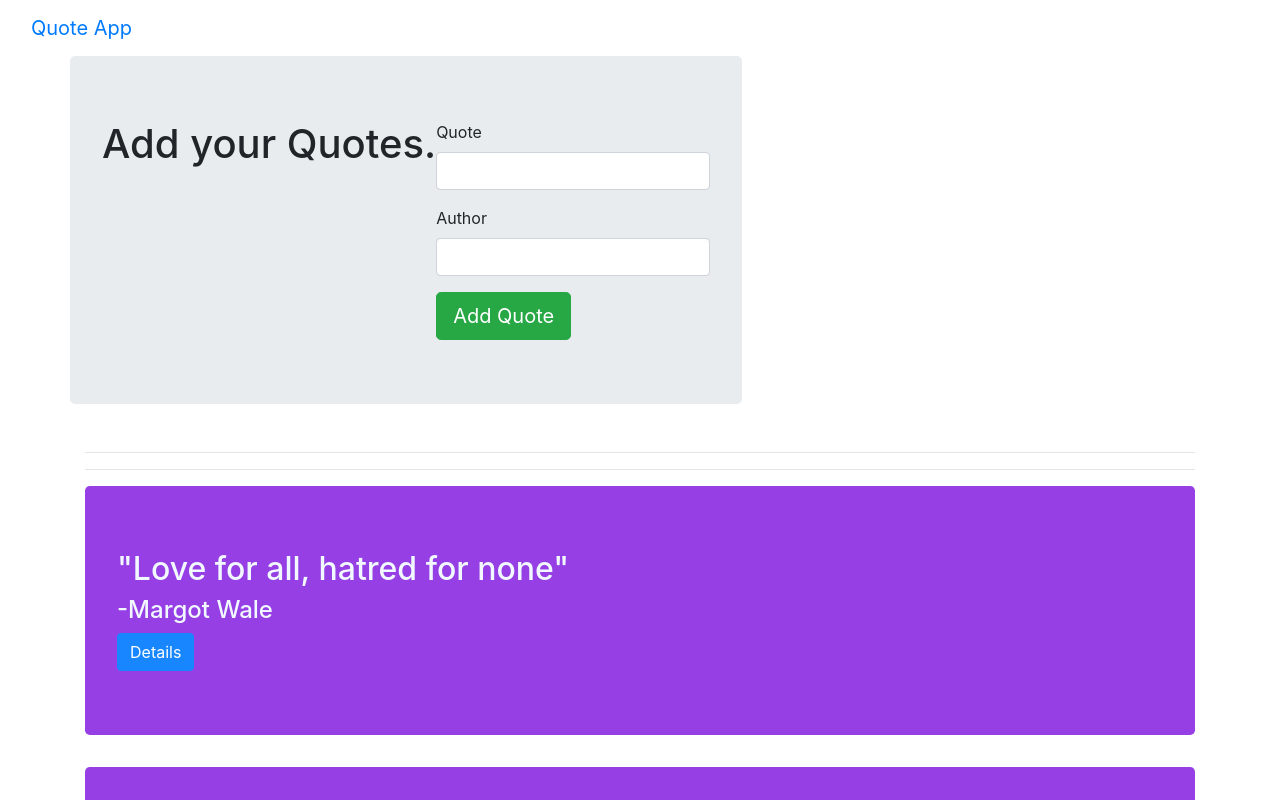
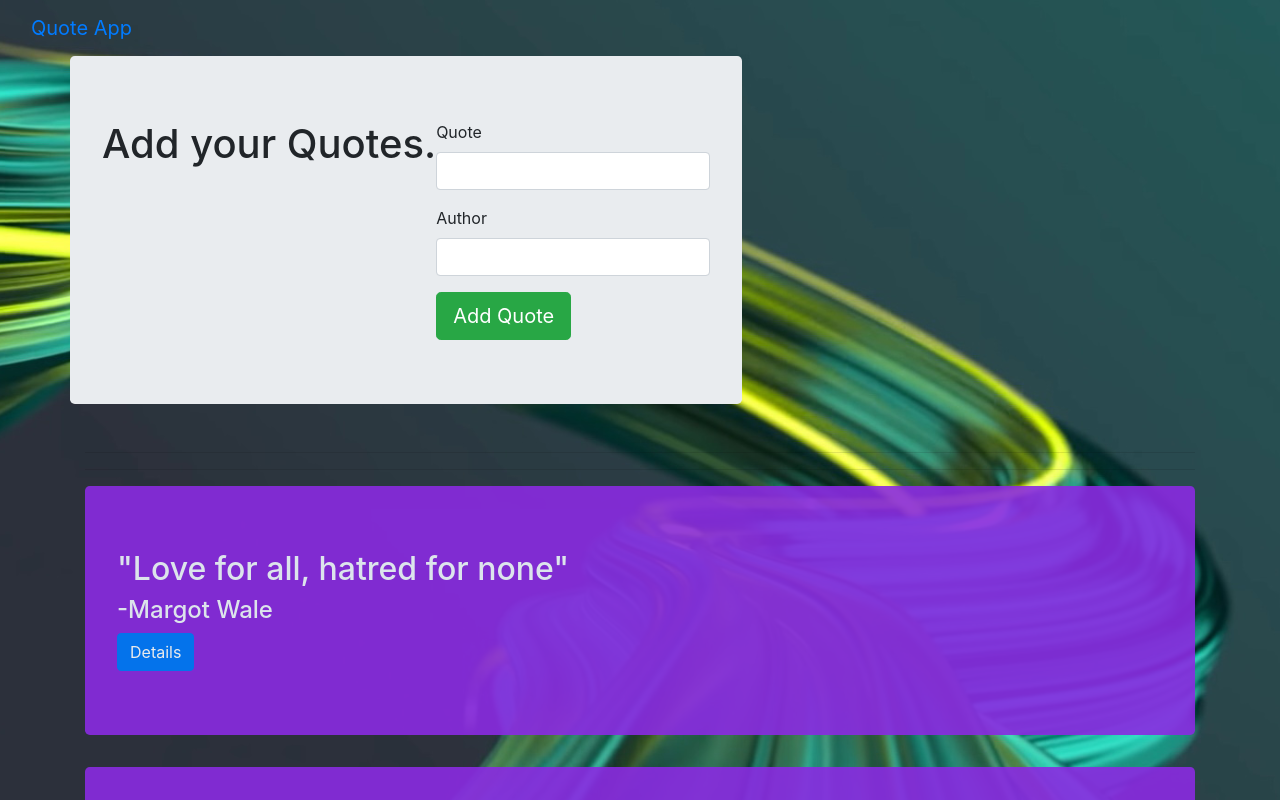
Before and after one commit to edwinaringo/quotes, an Angular app in the folder Quotes/: page / in a window 1280 px wide. Shown: the top 800 px of the page. Built offline with nearby package versions, Linux system fonts and the light colour scheme.

Commit message:
Adding background image

```diff
--- a/Quotes/src/app/quote/quote.component.css
+++ b/Quotes/src/app/quote/quote.component.css
@@ -1,5 +1,5 @@
 body{
-  background: url("../../assets/jameshunt.jpg");
+  background: url("../../assets/colors.jpg");
   background-size: cover;
   background-attachment: fixed;
 }
--- a/Quotes/src/app/quote/quote.component.html
+++ b/Quotes/src/app/quote/quote.component.html
@@ -1,3 +1,6 @@
+<body>
+
+
 <nav class="navbar navbar-inverse">
   <div class="container-fluid">
     <div class="navbar-header">
@@ -20,3 +23,4 @@
   <app-quote-metadata *ngIf = "quote.showMeta"[quote]='quote' (isDeleted)= 'quoteDelete($event,i)'></app-quote-metadata>
 </div>
 </div>
+</body>
```
Also changed, not shown: Quotes/src/assets/colors.jpg (added), Quotes/src/assets/jameshunt.jpg (deleted).
